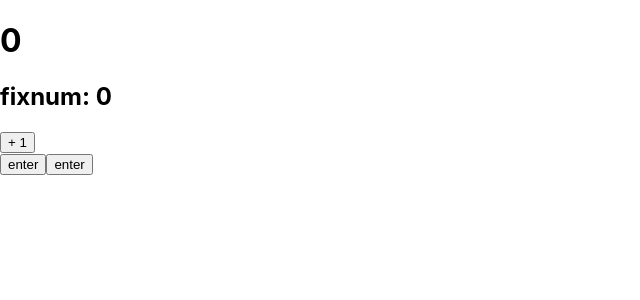
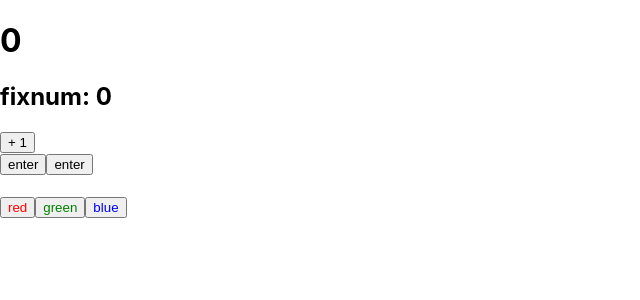
Before and after one commit to es5h/react-practice, a React (Create React App) app: page / in a window 1280 px wide. Shown: the top 300 px of the page, without its empty margins (0-640 px from the left). Built offline with nearby package versions, Linux system fonts and the light colour scheme.

Commit message:
setState 연습

```diff
--- a/src/Say.js
+++ b/src/Say.js
@@ -4,12 +4,25 @@
   const [message, setMessage] = useState('');
   const onClickEnter = () => setMessage('hi');
   const onClickLeave = () => setMessage(' bye');
+  const [color, setColor] = useState('black');
 
   return (
     <div>
       <button onClick={onClickEnter}> enter</button>
       <button onClick={onClickLeave}> enter</button>
-      <h1>{message}</h1>
+      <h1 style={{ color }}>{message}</h1>
+      <button style={{ color: 'red' }} onClick={() => setColor('red')}>
+        {' '}
+        red{' '}
+      </button>
+      <button style={{ color: 'green' }} onClick={() => setColor('green')}>
+        {' '}
+        green{' '}
+      </button>
+      <button style={{ color: 'blue' }} onClick={() => setColor('blue')}>
+        {' '}
+        blue{' '}
+      </button>
     </div>
   );
 };
```
